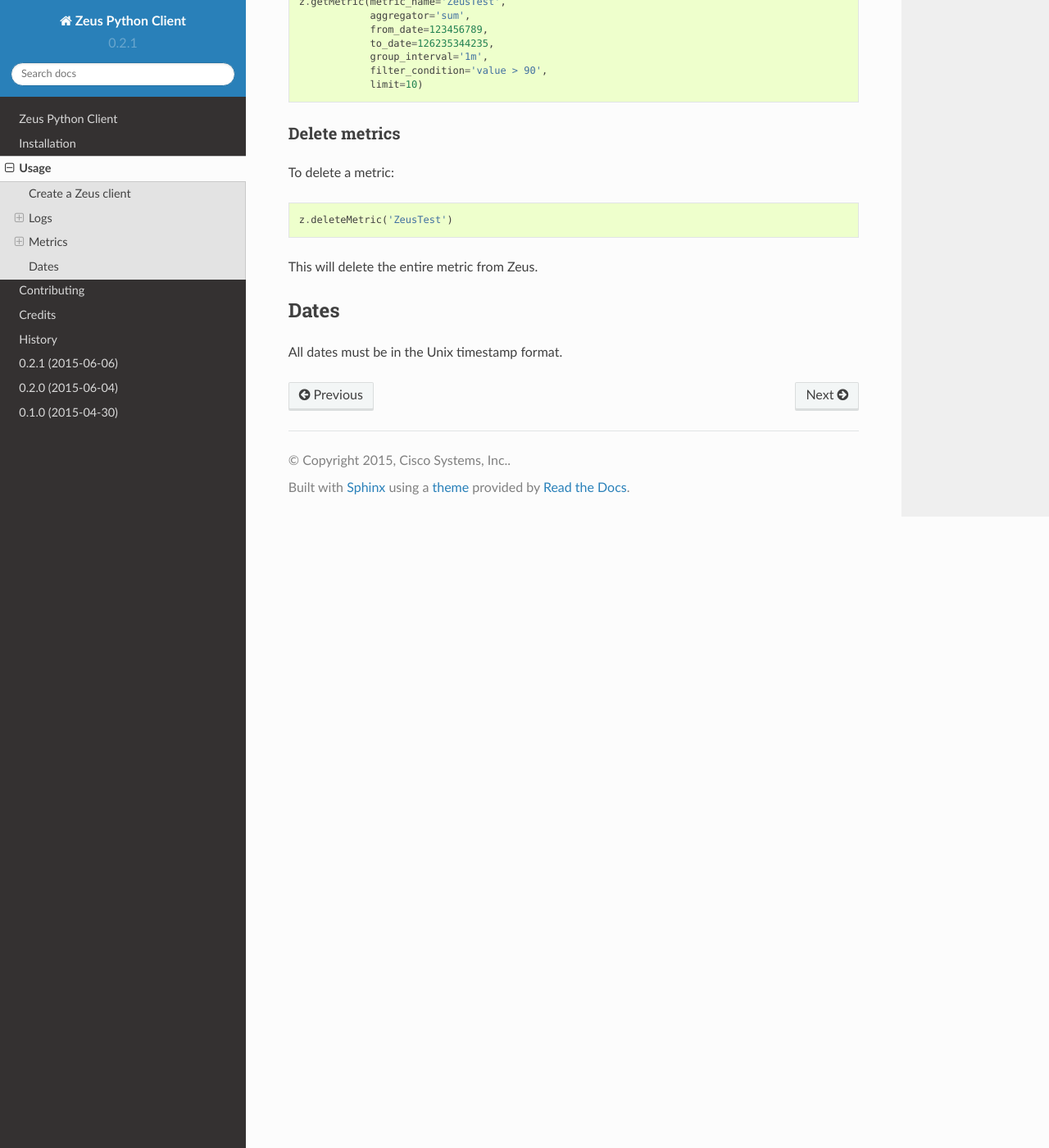
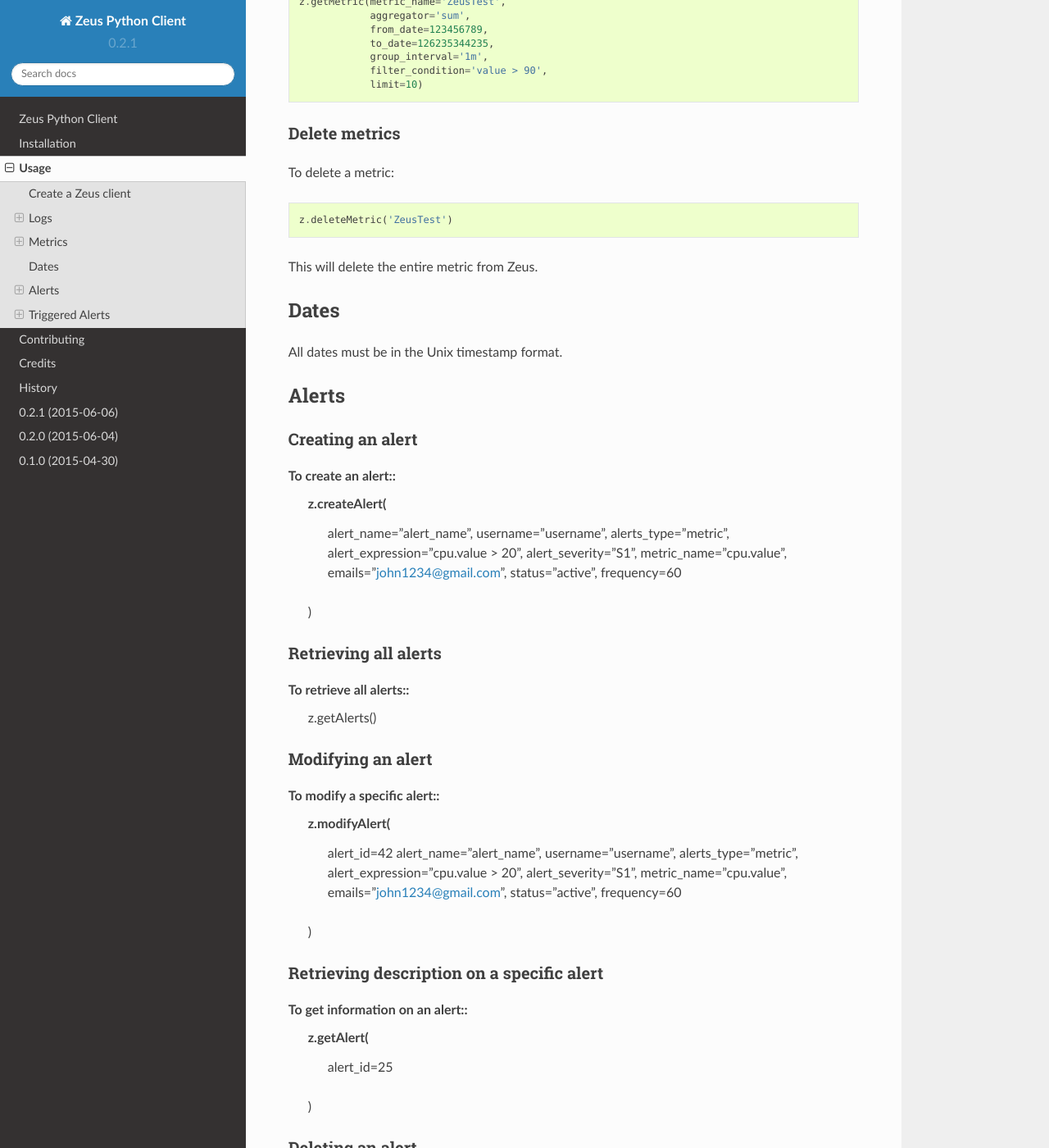
Before and after one commit to CiscoZeus/python-zeusclient, a Sphinx documentation site: the page built from docs/usage.rst, in a window 1280 px wide and 1400 px high, scrolled down 1911 px. Shown: the whole window at 82% size. Built offline with Sphinx 7.4.7 and the Read the Docs theme 2.0.0, drawn with Linux system fonts in a browser that asks for light colours; some of the changed text lies outside the part shown.

Commit message:
Update docs
Update docs with usage on alerts and trigalerts

```diff
--- a/docs/usage.rst
+++ b/docs/usage.rst
@@ -105,3 +105,93 @@ Dates
 ----------------------
 
 All dates must be in the Unix timestamp format.
+
+
+Alerts
+----------------------
+
+Creating an alert
+~~~~~~~~~~~
+
+To create an alert::
+    z.createAlert(
+        alert_name="alert_name",
+        username="username",
+        alerts_type="metric",
+        alert_expression="cpu.value > 20",
+        alert_severity="S1",
+        metric_name="cpu.value",
+        emails="john1234@gmail.com",
+        status="active",
+        frequency=60
+    )
+
+Retrieving all alerts
+~~~~~~~~~~~
+
+To retrieve all alerts::
+    z.getAlerts()
+
+Modifying an alert
+~~~~~~~~~~~
+
+To modify a specific alert::
+    z.modifyAlert(
+        alert_id=42
+        alert_name="alert_name",
+        username="username",
+        alerts_type="metric",
+        alert_expression="cpu.value > 20",
+        alert_severity="S1",
+        metric_name="cpu.value",
+        emails="john1234@gmail.com",
+        status="active",
+        frequency=60
+    )
+
+Retrieving description on a specific alert
+~~~~~~~~~~~
+
+To get information on an alert::
+    z.getAlert(
+        alert_id=25
+    )
+
+Deleting an alert
+~~~~~~~~~~~
+
+To delete a alert::
+    z.deleteAlert(
+        alert_id=25
+    )
+
+Bulk enabling alerts
+~~~~~~~~~~~
+
+To enable alerts::
+    z.enableAlerts(
+        alert_id_list=[25, 41, 7]
+    )
+
+Bulk disabling alerts
+~~~~~~~~~~~
+
+To disable alerts::
+    z.disableAlerts(
+        alert_id_list=[25, 41, 7]
+    )
+
+Triggered Alerts
+----------------------
+
+Retrieving all triggered alerts
+~~~~~~~~~~~
+
+To retrieve triggered alerts::
+    z.getTriggeredAlerts()
+
+Retrieving all triggered alerts in the last 24 hours
+~~~~~~~~~~~
+
+To retrieve all alerts triggered in the past 24 hours::
+    z.getTriggeredAlertsLast24Hours()
```
